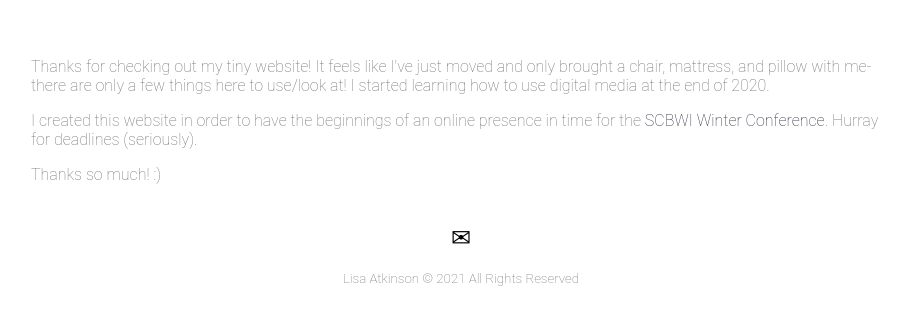
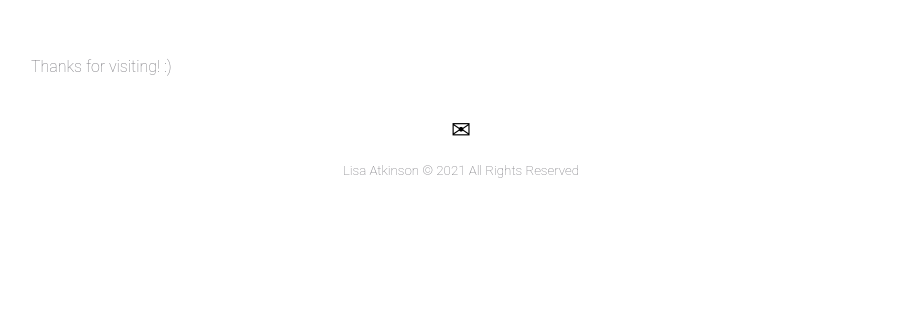
Before and after one commit to dinorawr/site, a website: page index.html in a window 1280 px wide. Shown: the part 930-1243 px from the top of the page, without its empty margins (179-1088 px from the left). After the commit the page ends 1135 px from the top, so only its background shows below. Drawn offline with Linux system fonts and the light colour scheme.

Commit message:
update landing page text

```diff
--- a/index.html
+++ b/index.html
@@ -64,23 +64,7 @@
 					</section>
 
 					<section>
-						<p class="text">
-							Thanks for checking out my tiny website! It feels like I've just moved and only
-							brought a chair, mattress, and pillow with me- there are only a few things here to
-							use/look at! I started learning how to use digital media at the end of 2020.
-						</p>
-
-						<p class="text">
-							I created this website in order to have the beginnings of an online presence in time
-							for the
-							<a
-								href="https://www.scbwi.org/events/winter-conference-2021/"
-								style="color: rgb(49, 43, 65)"
-							>
-								SCBWI Winter Conference</a
-							>. Hurray for deadlines (seriously).
-						</p>
-						<p class="text">Thanks so much! :)</p>
+						<p class="text">Thanks for visiting! :)</p>
 					</section>
 				</main>
 				<!-- align-items: center (to align multiple icons vertically) -->
```
